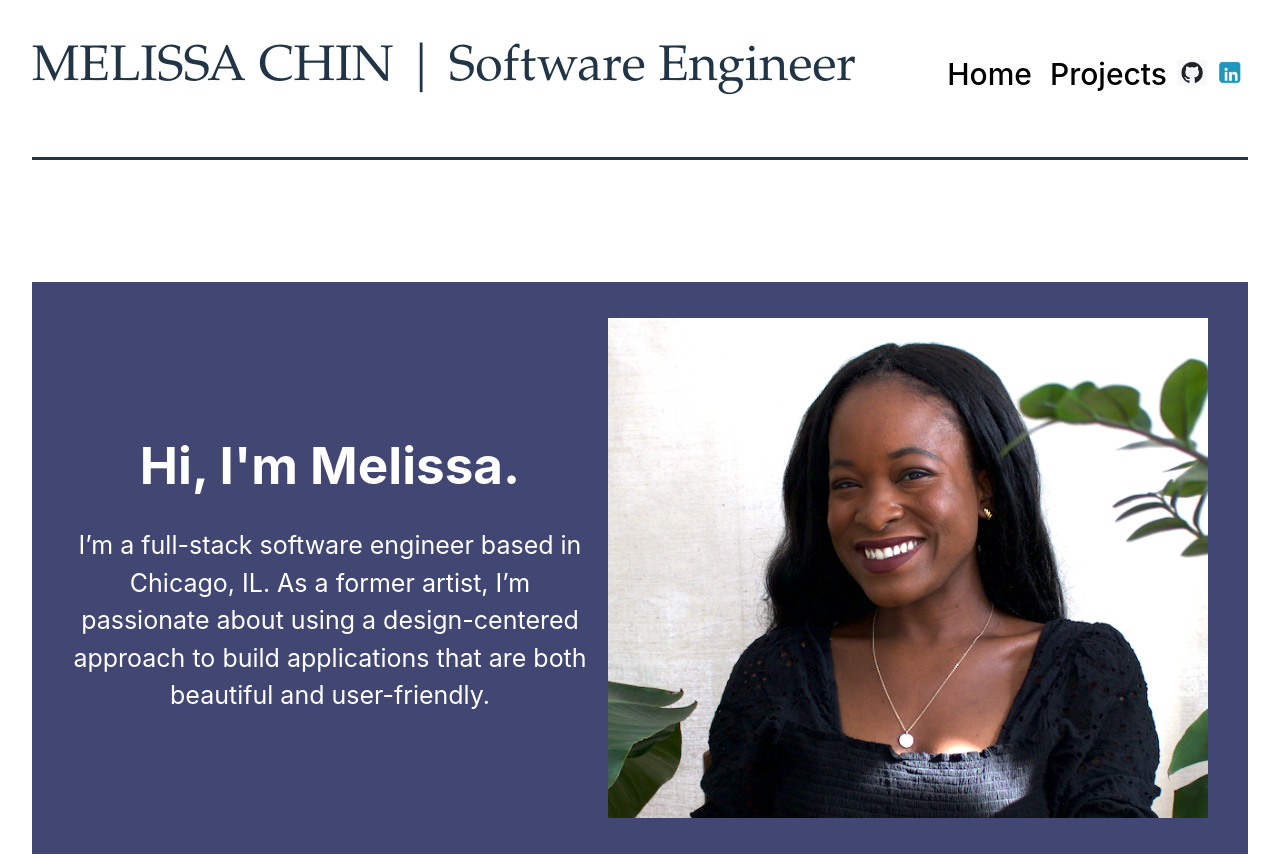
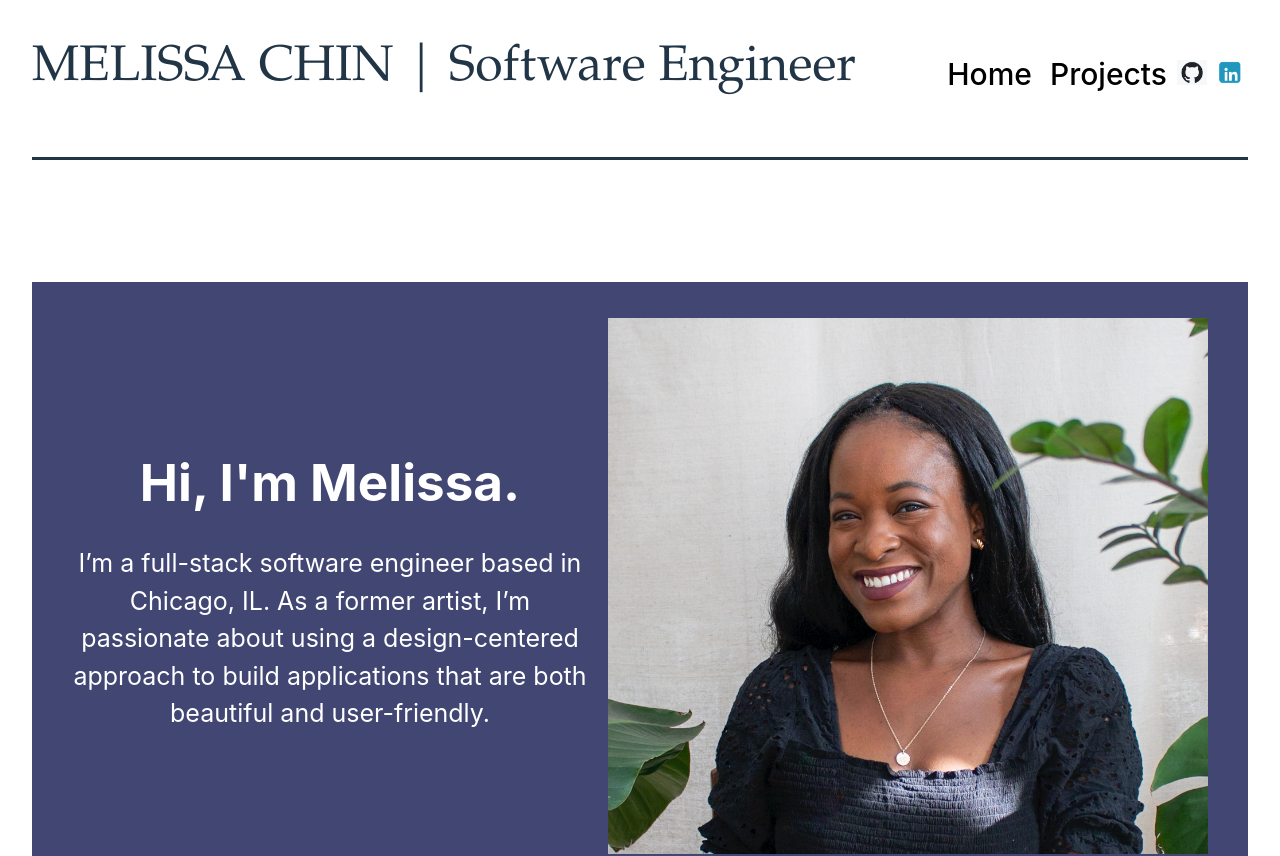
Before and after one commit to mjchin1/PortfolioWebsite, a React (Vite) app in the folder client/: page / in a window 1280 px wide. Shown: the top 856 px of the page. Built offline with nearby package versions, Linux system fonts and the light colour scheme.

Commit message:
new headshot

```diff
--- a/client/src/components/Homepage.jsx
+++ b/client/src/components/Homepage.jsx
@@ -1,4 +1,4 @@
-import headshot from '../assets/headshot.png';
+import headshot2 from '../assets/headshot2.png';
 import gracehopper from '../assets/gracehopper.png';
 import JS from '../assets/JS.png';
 import Postgres from '../assets/Postgres.png';
@@ -28,7 +28,7 @@ export default function Homepage() {
     </p>
     </div>
     <div className="introBlock">
-    <img className="headshot" src={headshot}></img>
+    <img className="headshot" src={headshot2}></img>
     </div>
 
     </div> <br/> <br/>
```
Also changed, not shown: client/src/assets/headshot2.png (added), 1 other file (tests, documents, lock files or other folders).
